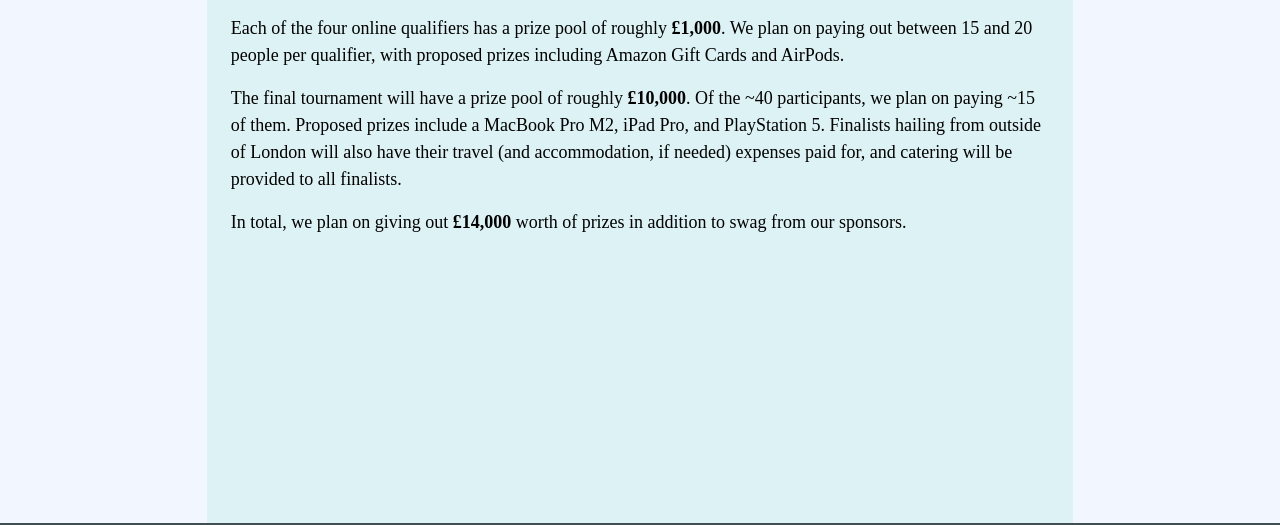
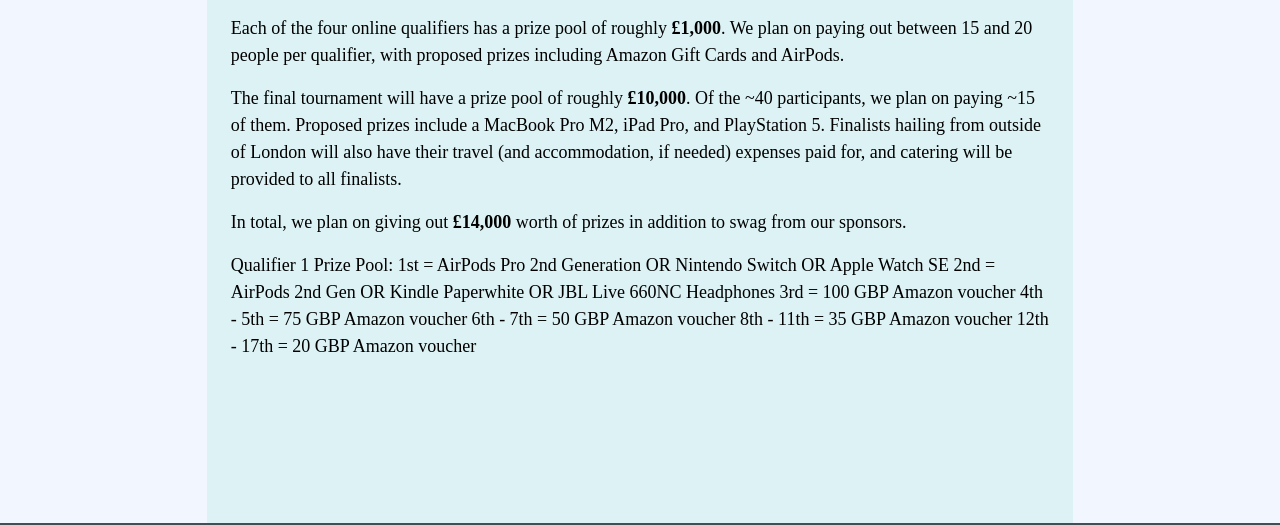
Before and after one commit to adamisntdead/ukupo-website, a plain HTML site: page prizes.html in a window 1280 px wide. Shown: the part 155-680 px from the top of the page. Drawn offline with nearby package versions, Linux system fonts and the light colour scheme; a web font is replaced by a local one.

Commit message:
Adding prize dist. for Qualifier 1

```diff
--- a/prizes.html
+++ b/prizes.html
@@ -85,6 +85,16 @@
           In total, we plan on giving out <strong>£14,000</strong> worth of
           prizes in addition to swag from our sponsors.
         </p>
+        <p>
+          Qualifier 1 Prize Pool:
+          1st = AirPods Pro 2nd Generation OR Nintendo Switch OR Apple Watch SE
+          2nd = AirPods 2nd Gen OR Kindle Paperwhite OR JBL Live 660NC Headphones
+          3rd = 100 GBP Amazon voucher
+          4th - 5th = 75 GBP Amazon voucher
+          6th  - 7th = 50 GBP Amazon voucher
+          8th - 11th = 35 GBP Amazon voucher
+          12th - 17th = 20 GBP Amazon voucher
+        </p>
       </main>
 
       <footer class="footer">
```
